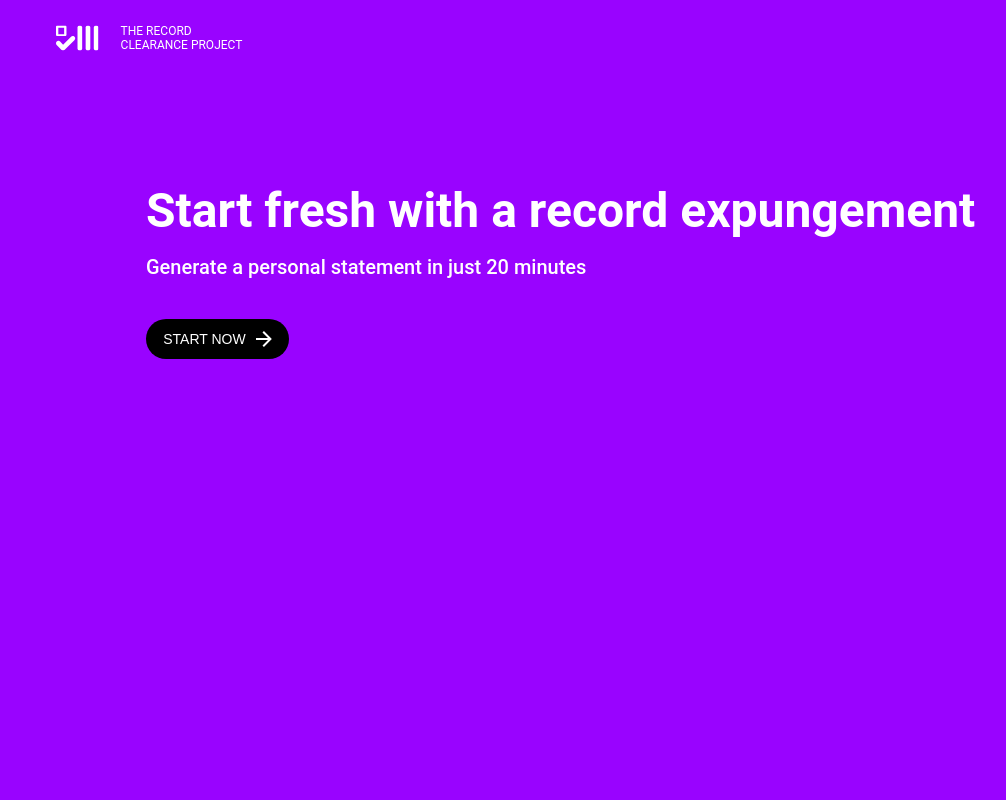
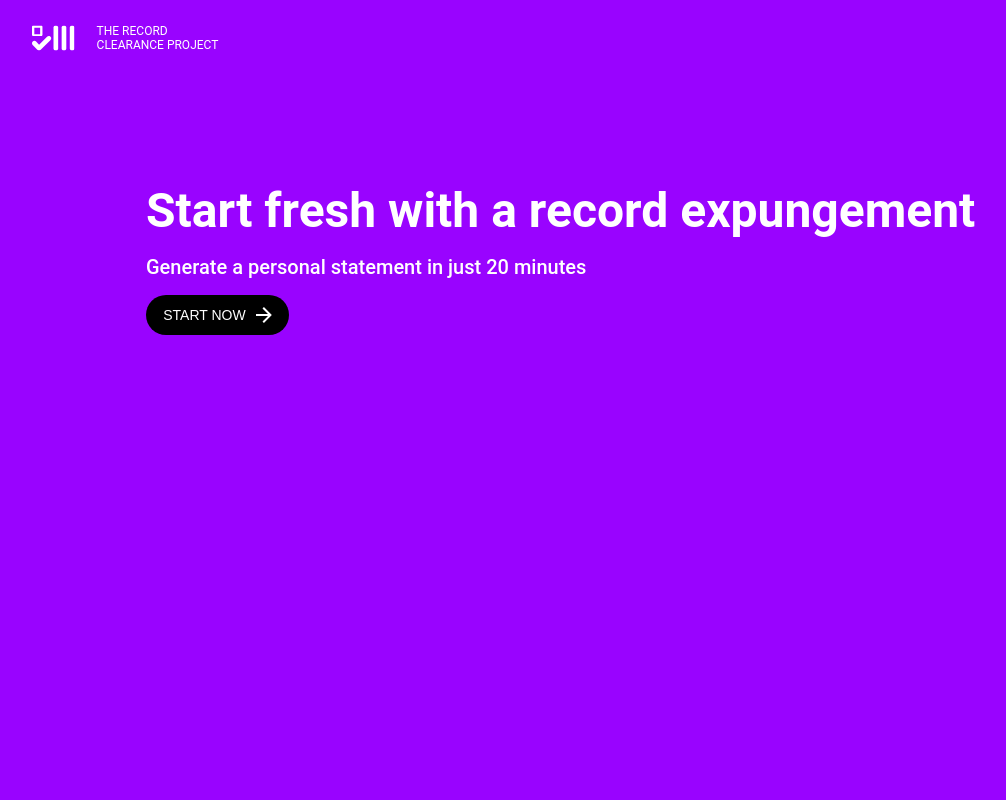
Before and after one commit to hackforla/expunge-assist, a React (Create React App) app in the folder react/client/: page / in a window 1280 px wide. Shown: the top 800 px of the page, without its empty margins (8-1014 px from the left). Built offline with nearby package versions, Linux system fonts and the light colour scheme; the HTML template or start-up script is replaced by a standard one.

Commit message:
remove styled-system package and also re-factor header into a component

```diff
--- a/react/client/package.json
+++ b/react/client/package.json
@@ -12,13 +12,11 @@
     "@types/react-dom": "^16.9.8",
     "@types/react-router-dom": "^5.1.6",
     "@types/styled-components": "^5.1.4",
-    "@types/styled-system": "^5.1.10",
     "react": "^17.0.1",
     "react-dom": "^17.0.1",
     "react-router-dom": "^5.2.0",
     "react-scripts": "4.0.0",
     "styled-components": "^5.2.1",
-    "styled-system": "^5.1.5",
     "typescript": "^4.0.3",
     "web-vitals": "^0.2.4"
   },
--- a/react/client/src/App.tsx
+++ b/react/client/src/App.tsx
@@ -9,10 +9,12 @@ import TermsOfUse from './components/pages/TermsOfUse'
 import FAQ from './components/pages/FAQ'
 import AboutUs from './components/pages/AboutUs'
 import Navbar from './components/Navbar'
+import Header from './components/Header'
 
 const App = () => {
   return (
     <Router>
+      <Header />
         <Switch>
           <Route exact path = '/' component={PersonalStatement} />
           <Route path='/PrivacyPolicy' component={PrivacyPolicy} />
--- /dev/null
+++ b/react/client/src/components/Header.tsx
@@ -0,0 +1,19 @@
+import React from 'react';
+
+import icon from '../assets/icon.svg'
+
+import { Wrapper } from '../styles/Header'
+
+const Header: React.FC = () => {
+  return (
+    <Wrapper className="Header">
+      <img src={icon} alt=""/>
+      <div>
+        <p>The Record</p>
+        <p>Clearance Project</p>
+      </div>
+    </Wrapper>
+  )
+}
+
+export default Header;
--- a/react/client/src/components/PersonalStatement.tsx
+++ b/react/client/src/components/PersonalStatement.tsx
@@ -1,34 +1,27 @@
 import React from 'react';
 
-import icon from '../assets/icon.svg'
 import arrowRight from '../assets/arrowRight.svg'
 
-import { Button } from '../styles/GlobalStyle'
-import { Wrapper, LogoWrapper, ContentWrapper, FlexWrapper } from '../styles/PersonalStatement'
+import { Button, Flex } from '../styles/GlobalStyle'
+import { Wrapper, ContentWrapper } from '../styles/PersonalStatement'
 
 const PersonalStatement: React.FC = () => {
+
   const handleClick = () => {
     console.log('click')
   }
 
   return (
     <Wrapper className="PersonalStatement">
-      <LogoWrapper>
-        <img src={icon} alt=""/>
-        <div>
-          <p>The Record</p>
-          <p>Clearance Project</p>
-        </div>
-      </LogoWrapper>
       <ContentWrapper>
         <h1>Start fresh with a record expungement</h1>
         <h2>Generate a personal statement in just 20 minutes</h2>
-        <FlexWrapper>
-          <Button bg="black" color="white" onClick={handleClick}>
+        <Flex>
+          <Button onClick={handleClick}>
             <span>START NOW</span>
             <img src = {arrowRight} alt="arrow right"/>
           </Button>
-        </FlexWrapper>
+        </Flex>
       </ContentWrapper>
     </Wrapper>
   )
--- a/react/client/src/styles/GlobalStyle.ts
+++ b/react/client/src/styles/GlobalStyle.ts
@@ -1,6 +1,5 @@
 import styled, { createGlobalStyle } from 'styled-components';
 import device from './breakpoints';
-import { color } from 'styled-system'
 
 export const GlobalStyle = createGlobalStyle`
 * {
@@ -38,8 +37,17 @@ li {
 
 `
 
+export const Flex = styled.div`
+  display:flex;
+  justify-content:flex-end;
+  @media only screen and ${device.md} {
+    justify-content:flex-start;
+  }
+`
+
 export const Button = styled.button`
-  ${color}
+  background:black;
+  color:white;
   border:none;
   width:143px;
   height:40px;
--- /dev/null
+++ b/react/client/src/styles/Header.ts
@@ -0,0 +1,21 @@
+import styled from 'styled-components';
+import device from './breakpoints'
+
+export const Wrapper = styled.div`
+  color:white;
+  display:flex;
+  margin: 1.5em;
+  @media only screen and ${device.md} {
+    margin: 1.5em 0 0 2.5em;
+  }
+  div {
+    display:none;
+    margin-left: 1.8em;
+    text-transform:uppercase;
+    font-size:.75rem;
+    @media only screen and ${device.md} {
+      display:flex;
+      flex-direction:column;
+    }
+  }
+`
--- a/react/client/src/styles/PersonalStatement.ts
+++ b/react/client/src/styles/PersonalStatement.ts
@@ -1,6 +1,5 @@
 import styled from 'styled-components';
 import device from './breakpoints'
-import { flexbox, space } from 'styled-system';
 
 export const Wrapper = styled.div`
   margin:24px;
@@ -12,23 +11,6 @@ export const Wrapper = styled.div`
     }
   }
   height:570px;
-`
-
-export const LogoWrapper = styled.div`
-  display:flex;
-  @media only screen and ${device.md} {
-    margin-left: 2.5em;
-  }
-  div {
-    display:none;
-    margin-left: 1.8em;
-    text-transform:uppercase;
-    font-size:.75rem;
-    @media only screen and ${device.md} {
-      display:flex;
-      flex-direction:column;
-    }
-  }
 `
 
 export const FlexWrapper = styled.div`
@@ -45,8 +27,3 @@ export const ContentWrapper = styled.div`
     margin: 130px 0 0 130px;
   }
 `
-
-export const Box = styled.div`
-  ${flexbox},
-  ${space}
-`
```
Also changed, not shown: react/client/src/declaration.d.ts (deleted, +0 -7 lines), 1 other file (tests, documents, lock files or other folders). Lines whose indentation alone changed are shown as unchanged.
